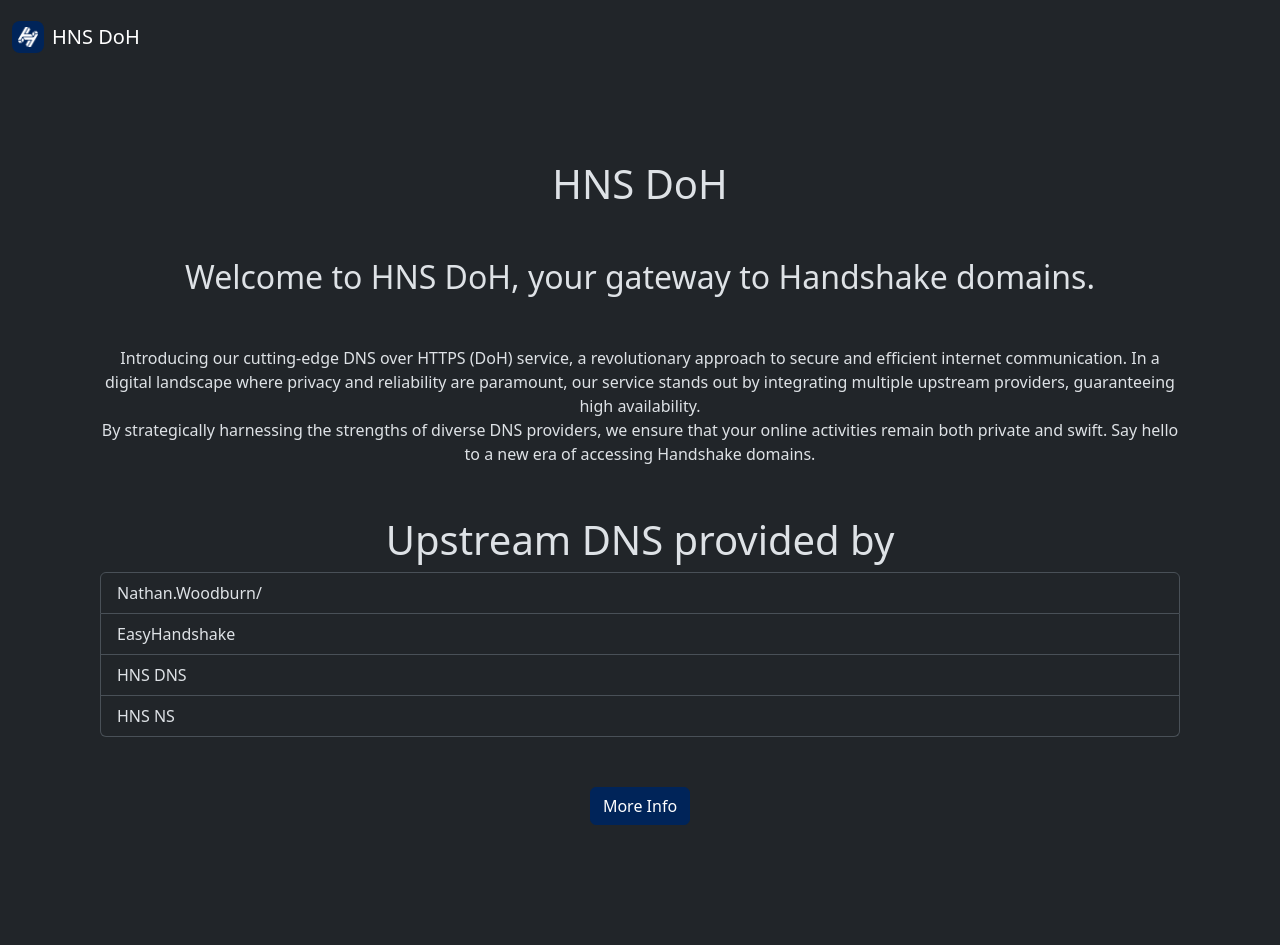
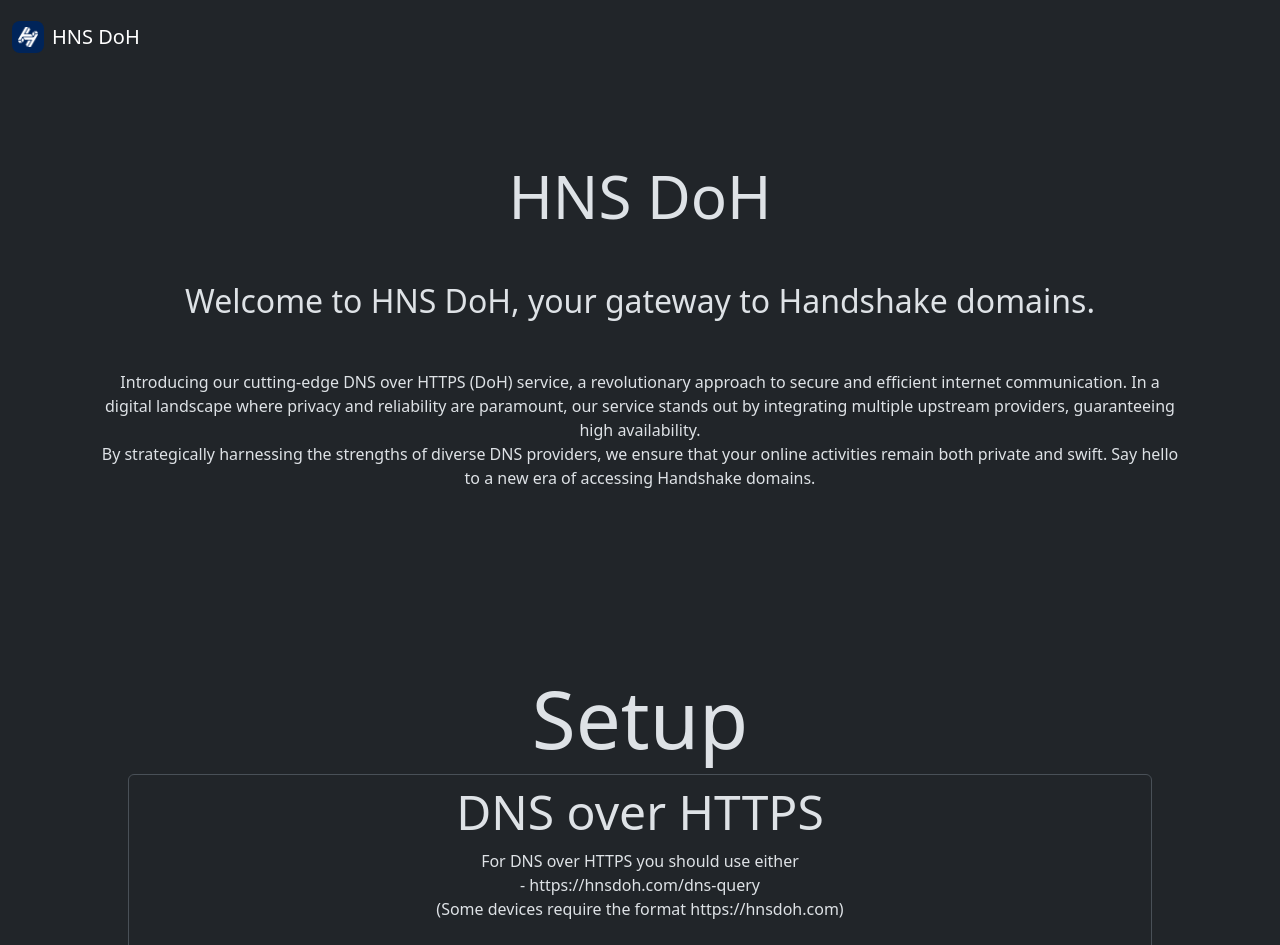
Before and after one commit to Nathanwoodburn/hns_doh_loadbalancer, a plain HTML site: page content/index.html in a window 1280 px wide. Shown: the top 945 px of the page. Drawn offline with Linux system fonts and the light colour scheme.

Commit message:
fix: Removed easyhandshake as it doesn't have hip5 support

```diff
--- a/content/index.html
+++ b/content/index.html
@@ -58,16 +58,9 @@
     </header>
     <section id="intro" style="margin: 100px;margin-top: 20vh;">
         <div class="text-center">
-            <h1 class="text-center" style="margin-bottom: 50px;">HNS DoH</h1>
+            <h1 class="text-center" style="margin-bottom: 50px;font-size: 60px;">HNS DoH</h1>
             <h2 class="text-center" style="margin-bottom: 50px;">Welcome to HNS DoH, your gateway to Handshake domains.</h2>
             <p>Introducing our cutting-edge DNS over HTTPS (DoH) service, a revolutionary approach to secure and efficient internet communication. In a digital landscape where privacy and reliability are paramount, our service stands out by integrating multiple upstream providers, guaranteeing high availability.<br>By strategically harnessing the strengths of diverse DNS providers, we ensure that your online activities remain both private and swift. Say hello to a new era of accessing Handshake domains.</p>
-            <h1 style="margin-top: 50px;">Upstream DNS provided by</h1>
-            <ul class="list-group text-start">
-                <li class="list-group-item"><span>Nathan.Woodburn/</span></li>
-                <li class="list-group-item"><span>EasyHandshake</span></li>
-                <li class="list-group-item"><span>HNS DNS</span></li>
-                <li class="list-group-item"><span>HNS NS</span></li>
-            </ul><a class="btn btn-primary" role="button" href="#providers" style="margin-top: 50px;">More Info</a>
         </div>
     </section>
     <section id="setup" style="min-height: 400px;padding-top: 10vh;text-align: center;margin-right: 10%;margin-left: 10%;" data-bs-target="#navcol-5" data-bs-smooth-scroll="true">
@@ -246,13 +239,6 @@
                                 <td title="Resolve crosschain domains">Yes</td>
                             </tr>
                             <tr>
-                                <td><a href="https://easyhandshake.com/" style="color: rgb(255,255,255);" target="_blank">EasyHandshake</a></td>
-                                <td>Yes</td>
-                                <td>No</td>
-                                <td>No</td>
-                                <td title="Resolve crosschain domains">No</td>
-                            </tr>
-                            <tr>
                                 <td><a href="https://hnsdns.com/" style="color: rgb(255,255,255);" target="_blank">HNS DNS</a></td>
                                 <td>Yes</td>
                                 <td>No</td>
```
Also changed, not shown: 2 other files.
